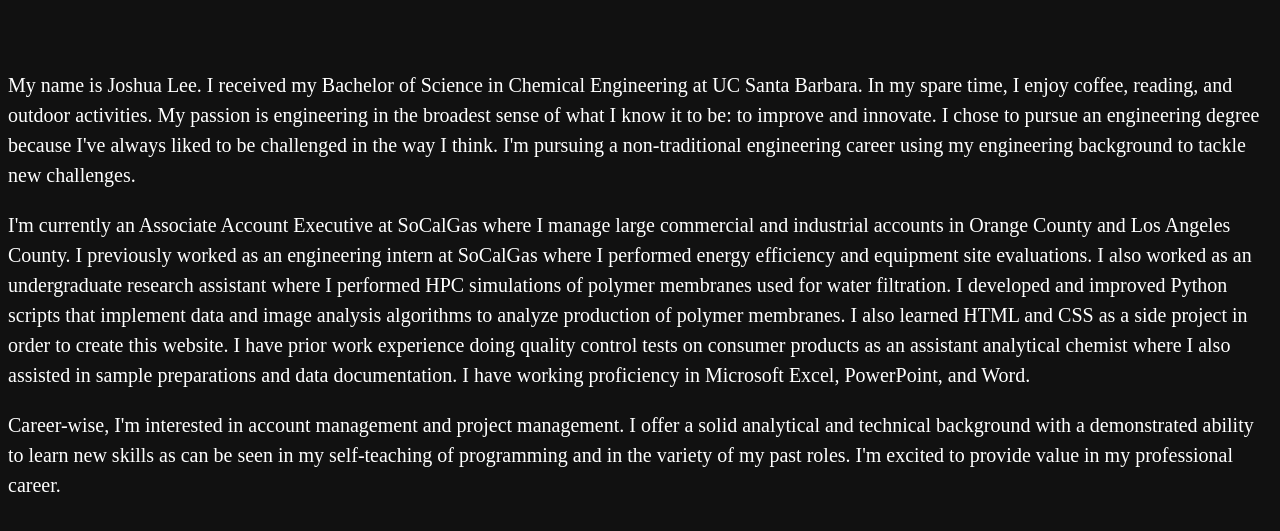
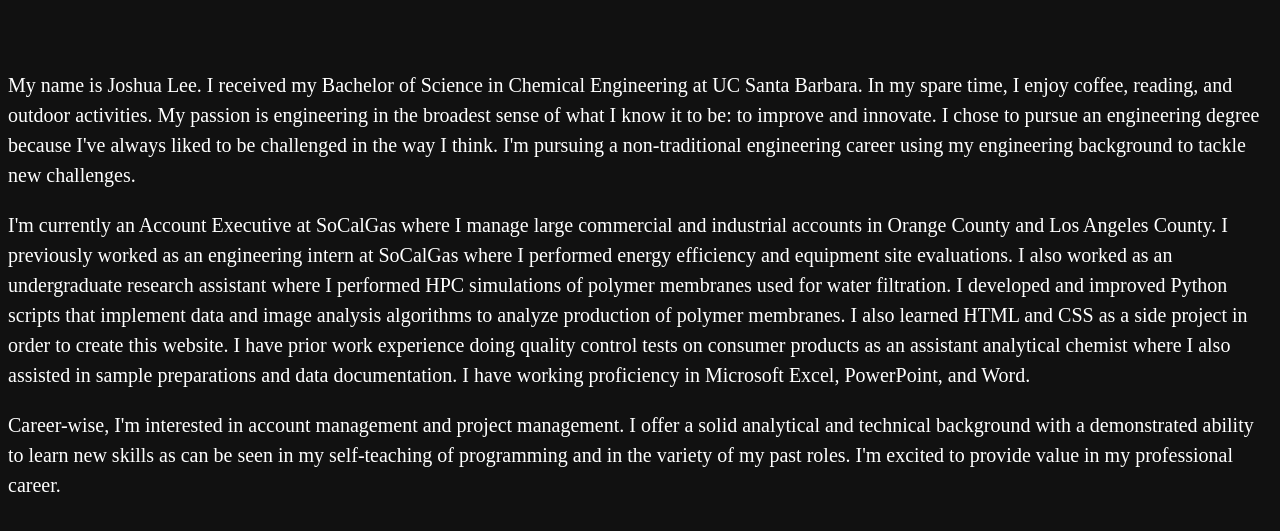
Before and after one commit to 1996leejoshua/1996leejoshua.github.io, a Jekyll site: the page built from index.html, in a window 1280 px wide and 900 px high, scrolled down 1508 px, cut to the strip 46-616 px from the top of the window. Shown: the top 531 px of the strip. Built offline with Jekyll 4.4.1, drawn with Linux system fonts in a browser that asks for light colours; some of the changed text lies outside the part shown.

Commit message:
Update index.html

```diff
--- a/index.html
+++ b/index.html
@@ -12,7 +12,7 @@
 	<div class="cd-scrolling-bg">
 		<div class="cd-container">
 			<!--<h2>aspiring engineer | self-taught programmer | self-declared creative</h2><br><br><br>-->
-			<p align="center"><strong>Currently:</strong> Associate Account Executive at <a href="https://www.socalgas.com/" target="_blank">SoCalGas</a></p>
+			<p align="center"><strong>Currently:</strong> Account Executive at <a href="https://www.socalgas.com/" target="_blank">SoCalGas</a></p>
 			<p align="center"><strong>Previously:</strong> Engineering Intern at <a href="https://www.socalgas.com/" target="_blank">SoCalGas</a></p>
 			<br><br><br>
 		</div>
@@ -32,7 +32,7 @@
 				My name is Joshua Lee. I received my Bachelor of Science in Chemical Engineering at UC Santa Barbara. In my spare time, I enjoy coffee, reading, and outdoor activities. My passion is engineering in the broadest sense of what I know it to be: to improve and innovate. I chose to pursue an engineering degree because I've always liked to be challenged in the way I think. I'm pursuing a non-traditional engineering career using my engineering background to tackle new challenges.
 			</p>
 			<p>
-				I'm currently an Associate Account Executive at SoCalGas where I manage large commercial and industrial accounts in Orange County and Los Angeles County. I previously worked as an engineering intern at SoCalGas where I performed energy efficiency and equipment site evaluations. I also worked as an undergraduate research assistant where I performed HPC simulations of polymer membranes used for water filtration. I developed and improved Python scripts that implement data and image analysis algorithms to analyze production of polymer membranes. I also learned HTML and CSS as a side project in order to create this website. I have prior work experience doing quality control tests on consumer products as an assistant analytical chemist where I also assisted in sample preparations and data documentation. I have working proficiency in Microsoft Excel, PowerPoint, and Word.
+				I'm currently an Account Executive at SoCalGas where I manage large commercial and industrial accounts in Orange County and Los Angeles County. I previously worked as an engineering intern at SoCalGas where I performed energy efficiency and equipment site evaluations. I also worked as an undergraduate research assistant where I performed HPC simulations of polymer membranes used for water filtration. I developed and improved Python scripts that implement data and image analysis algorithms to analyze production of polymer membranes. I also learned HTML and CSS as a side project in order to create this website. I have prior work experience doing quality control tests on consumer products as an assistant analytical chemist where I also assisted in sample preparations and data documentation. I have working proficiency in Microsoft Excel, PowerPoint, and Word.
 			</p>
 			<p>
 				Career-wise, I'm interested in account management and project management. I offer a solid analytical and technical background with a demonstrated ability to learn new skills as can be seen in my self-teaching of programming and in the variety of my past roles. I'm excited to provide value in my professional career.
```
